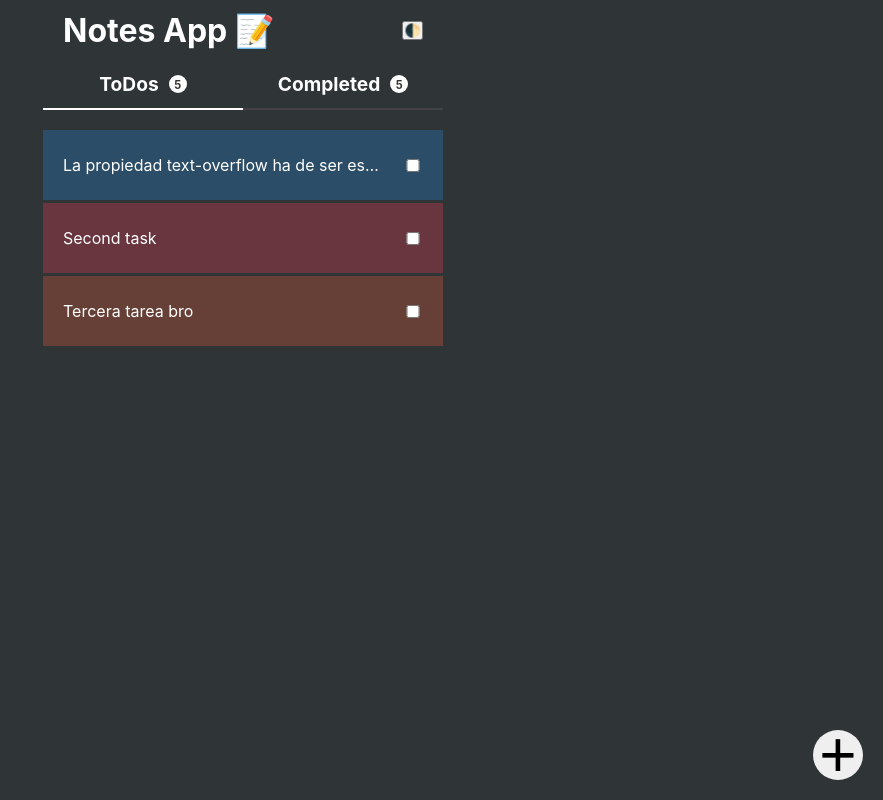
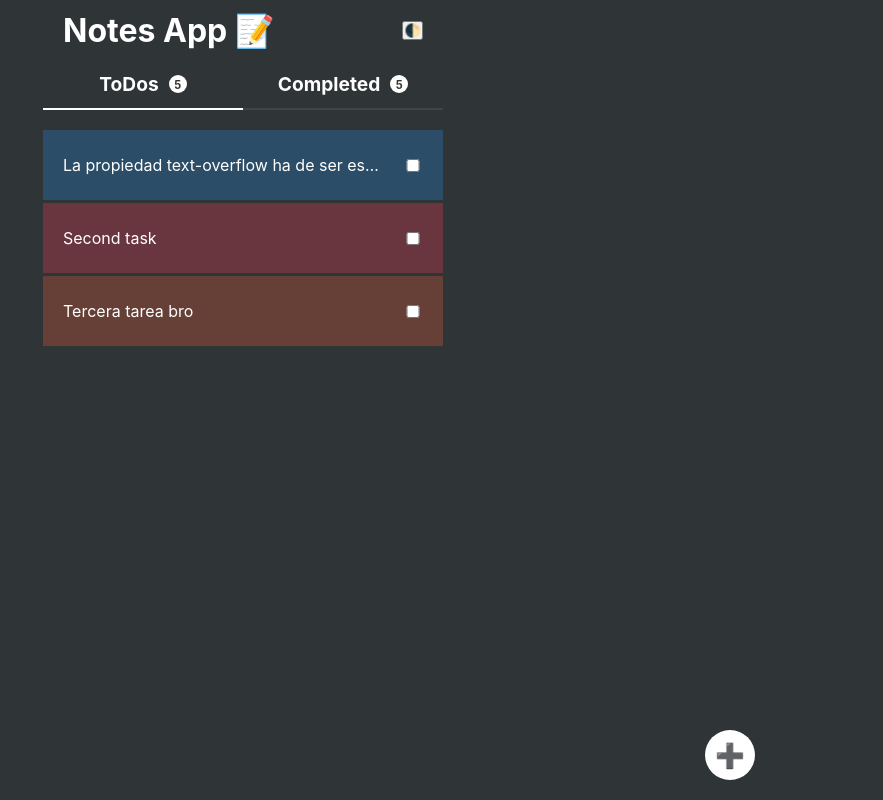
Before and after one commit to doulovera/todo-app_react, a React (Create React App) app: page / in a window 1280 px wide. Shown: the whole page, without its empty margins (397-1280 px from the left). Built offline with nearby package versions, Linux system fonts and the light colour scheme.

Commit message:
Add Create button and improve routes of it

```diff
--- a/src/App.js
+++ b/src/App.js
@@ -44,6 +44,7 @@ function App () {
       <GlobalStyles />
       <AppS>
         <TodoHeader toggleDarkMode={toggleDarkMode} />
+
         <Route path="/">
           <TodoList className="TodoList">
             {
@@ -53,13 +54,17 @@ function App () {
             }
             <article className="TodoItem"></article>
           </TodoList>
-          <TodoCreateButton />
         </Route>
+        <TodoCreateButton />
 
         <Route path="/note/:id">
           {
             (params) => <Note id={params.id} />
           }
+        </Route>
+
+        <Route path="/create">
+          <p>a</p>
         </Route>
       </AppS>
     </ThemeProvider>
--- a/src/components/Header/index.js
+++ b/src/components/Header/index.js
@@ -1,8 +1,10 @@
 import React from 'react'
-import { Link } from 'wouter'
+import { Link, useRoute } from 'wouter'
 import { HeaderTop, Nav, Tab } from './Header.style.js'
 
 export default function TodoHeader ({ toggleDarkMode }) {
+  const [match] = useRoute('/create')
+
   return (
     <header style={{ marginBottom: '20px' }}>
       <HeaderTop>
@@ -15,10 +17,14 @@ export default function TodoHeader ({ toggleDarkMode }) {
         </h1>
         <button onClick={toggleDarkMode}>🌓</button>
       </HeaderTop>
-      <Nav>
-        <Tab className={'active'}>ToDos {true && <span>5</span>}</Tab>
-        <Tab className={''}>Completed {true && <span>5</span>}</Tab>
-      </Nav>
+      {
+        !match
+          ? (<Nav>
+          <Tab className={'active'}>ToDos {true && <span>5</span>}</Tab>
+          <Tab className={''}>Completed {true && <span>5</span>}</Tab>
+        </Nav>)
+          : ''
+      }
     </header>
   )
 }
--- a/src/components/TodoCreateButton/TodoCreate.style.js
+++ b/src/components/TodoCreateButton/TodoCreate.style.js
@@ -1,16 +1,21 @@
 import styled from 'styled-components'
 
-export const Button = styled.button`
+export const Button = styled.a`
   position: fixed;
-  right: 20px;
+  right: 10%;
   bottom: 20px;
   display: flex;
   align-items: center;
   justify-content: center;
   height: 50px;
   width: 50px;
-  font-size: 4rem;
+  color: var(--reverse-font);
+  font-size: 1.5rem;
+  text-decoration: none;
   border: 0;
   border-radius: 50%;
   outline: 0;
+  cursor: pointer;
+  background-color: var(--reverse);
+  overflow: hidden;
 `
--- a/src/components/TodoCreateButton/index.js
+++ b/src/components/TodoCreateButton/index.js
@@ -1,10 +1,17 @@
 import React from 'react'
+import { Link, useRoute } from 'wouter'
 import { Button } from './TodoCreate.style'
 
 export default function TodoCreateButton () {
+  const [match] = useRoute('/')
+
   return (
-    <Button>
-      +
-    </Button>
+    <Link href={match ? '/create' : '/'}>
+      <Button>
+        {
+          match ? '➕' : '⬅️'
+        }
+      </Button>
+    </Link>
   )
 }
```
